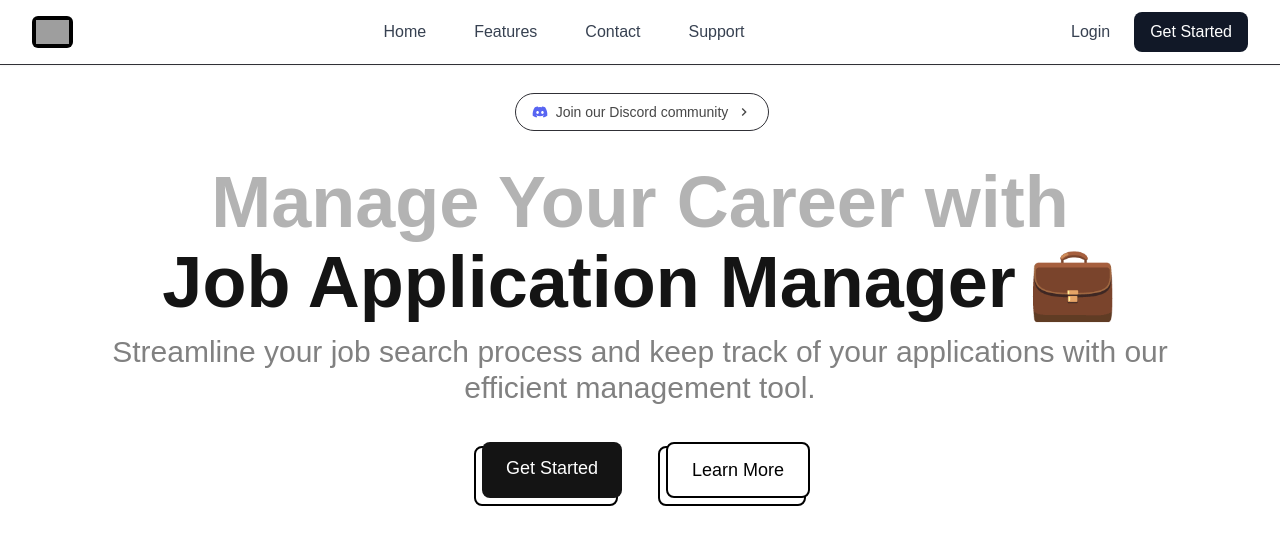
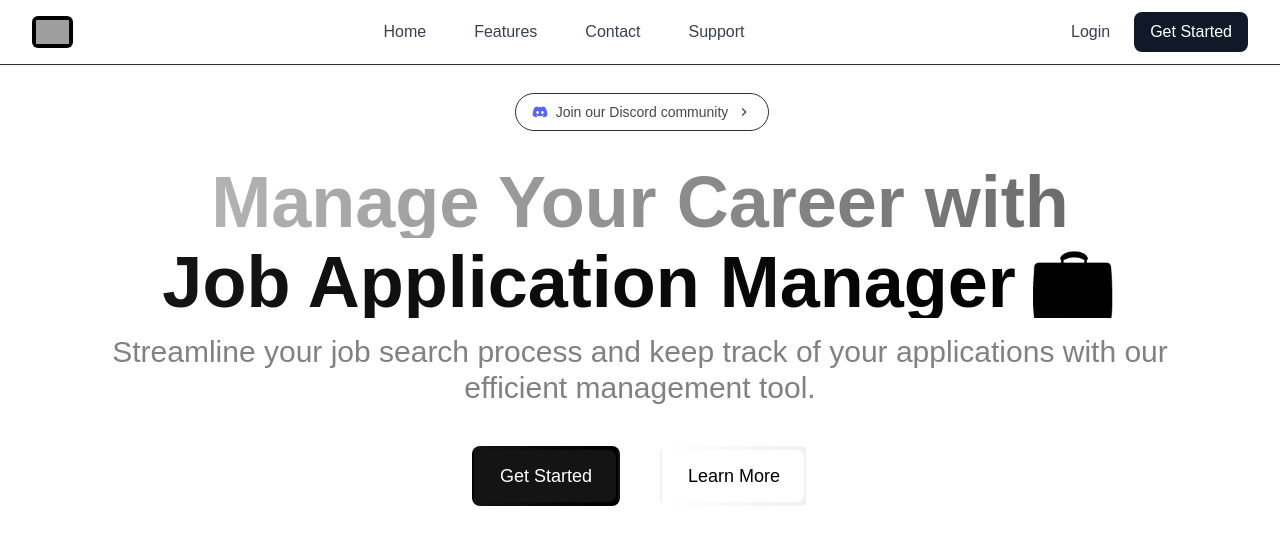
Before and after one commit to DanteTerry/aplify-new, a Next.js app: page / in a window 1280 px wide. Shown: the top 544 px of the page. Built offline with nearby package versions, Linux system fonts and the light colour scheme; grey boxes are pictures that could not be loaded; a web font is replaced by a local one.

Commit message:
fix: New hero ui design

```diff
--- a/app/(marketing)/_components/Hero.tsx
+++ b/app/(marketing)/_components/Hero.tsx
@@ -6,12 +6,12 @@ function Hero() {
   return (
     <header className="flex w-full flex-col items-center gap-6 px-4 md:gap-8 md:px-8">
       {/* Discord join link */}
-      <div className="group w-max rounded-full transition-all duration-500 hover:bg-[#5865f2]">
+      <div className="group w-max rounded-full from-[#5865f2] to-[#6872EA] transition-all duration-500 hover:bg-gradient-to-r">
         <div className="z-50">
           <Link
             target="_blank"
             href={"https://discord.gg/CWkJ7BTt"}
-            className="z-50 flex -translate-y-[3px] translate-x-[2px] items-center gap-2 rounded-full border bg-white p-2 px-4 text-sm font-medium text-[#474747] transition-all duration-500 hover:text-[#6872EA] dark:border-[#1f1f1f] dark:bg-[#1f1f1f] dark:text-white dark:hover:border-[#6872EA] md:text-base"
+            className="z-50 flex -translate-y-[3px] translate-x-[2px] items-center gap-2 rounded-full border bg-white p-2 px-4 text-sm font-medium text-[#474747] transition-all duration-500 hover:text-white dark:border-[#1f1f1f] dark:bg-[#1f1f1f] dark:text-white dark:hover:border-[#6872EA] md:text-base"
           >
             <FaDiscord size={16} color="#5865f2" />{" "}
             <span className="text-sm">Join our Discord community</span>
@@ -23,13 +23,13 @@ function Hero() {
       {/* Main heading section */}
       <div className="flex flex-col items-center text-center">
         {/* Large Text */}
-        <h1 className="text-3xl font-extrabold text-[#b3b3b3] dark:text-[#6c6c6c] sm:text-4xl md:text-5xl lg:text-6xl xl:text-7xl">
+        <h1 className="bg-gradient-to-r from-[#b3b3b3] to-[#6c6c6c] bg-clip-text text-3xl font-extrabold text-transparent sm:text-4xl md:text-5xl lg:text-6xl xl:text-7xl">
           Manage Your Career with
         </h1>
 
         <div className="mt-0 md:mt-2">
           {/* Highlighted heading */}
-          <h1 className="flex flex-col items-center gap-2 text-[36px] font-extrabold text-[#141414] dark:text-white sm:flex-row sm:text-4xl md:gap-3 md:text-5xl lg:text-7xl">
+          <h1 className="flex flex-col items-center gap-2 bg-gradient-to-r from-[#141414] to-[#000000] bg-clip-text text-[36px] font-extrabold text-transparent dark:from-white dark:to-gray-300 sm:flex-row sm:text-4xl md:gap-3 md:text-5xl lg:text-7xl">
             Job Application Manager <span className="hidden sm:block">💼</span>
           </h1>
         </div>
@@ -43,20 +43,20 @@ function Hero() {
         {/* Buttons for Get Started and Learn More */}
         <div className="mt-6 flex flex-row flex-wrap gap-6 md:mt-10 md:gap-10">
           {/* Get Started Button */}
-          <div className="group flex w-max cursor-pointer rounded-[8px] border-2 border-black transition-all duration-500 dark:border-white">
+          <div className="group flex w-max cursor-pointer rounded-[8px] border-2 border-transparent bg-gradient-to-r from-[#141414] to-[#000000] p-[2px] transition-all duration-500 dark:from-white dark:to-gray-300">
             <Link
               href="/register"
-              className="-translate-y-[6px] translate-x-[6px] rounded-[8px] bg-[#141414] px-4 py-2 text-base text-white transition-all duration-300 hover:shadow-lg group-hover:-translate-y-[3px] group-hover:translate-x-[3px] dark:bg-white dark:text-black sm:px-5 sm:py-2 sm:text-lg md:px-6 md:py-3 md:text-lg"
+              className="flex items-center justify-center rounded-[8px] bg-[#141414] px-4 py-2 text-base text-white transition-all duration-300 hover:shadow-lg dark:bg-white dark:text-black sm:px-5 sm:py-2 sm:text-lg md:px-6 md:py-3 md:text-lg"
             >
               Get Started
             </Link>
           </div>
 
           {/* Learn More Button */}
-          <div className="group flex w-max cursor-pointer rounded-[8px] border-2 border-black transition-all duration-500 dark:border-white">
+          <div className="group flex w-max cursor-pointer rounded-[8px] border-2 border-transparent bg-gradient-to-r from-[#ffffff] to-[#f0f0f0] p-[2px] transition-all duration-500 dark:from-black dark:to-gray-800">
             <Link
               href="/learn-more"
-              className="-translate-y-[6px] translate-x-[6px] rounded-[8px] border-2 border-black bg-white px-4 py-2 text-base text-black transition-all duration-300 hover:shadow-lg group-hover:-translate-y-[3px] group-hover:translate-x-[3px] dark:border-white dark:bg-black dark:text-white sm:px-5 sm:py-2 sm:text-lg md:px-6 md:py-3 md:text-lg"
+              className="flex items-center justify-center rounded-[8px] bg-white px-4 py-2 text-base text-black transition-all duration-300 hover:shadow-lg dark:bg-black dark:text-white sm:px-5 sm:py-2 sm:text-lg md:px-6 md:py-3 md:text-lg"
             >
               Learn More
             </Link>
```
